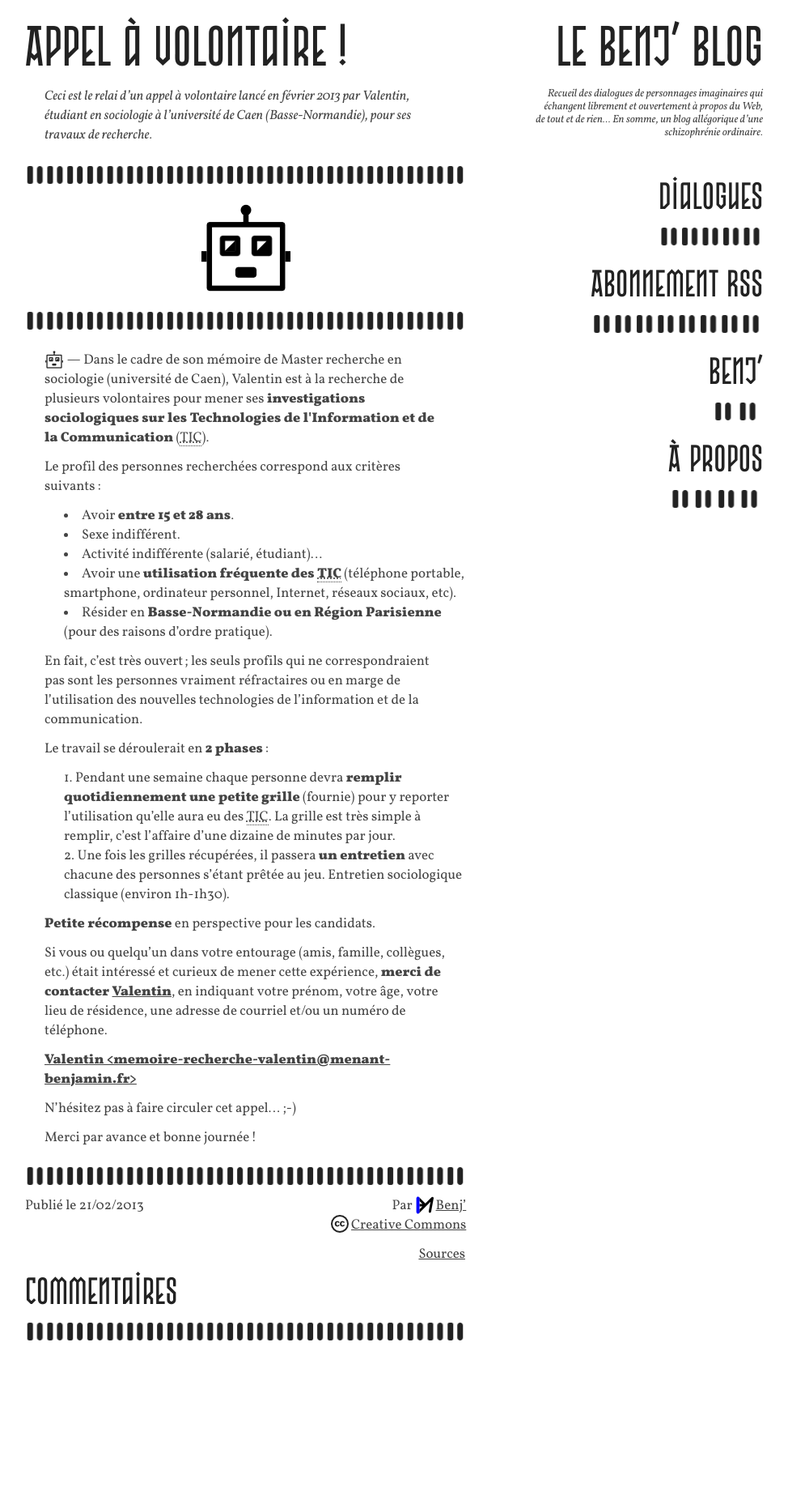
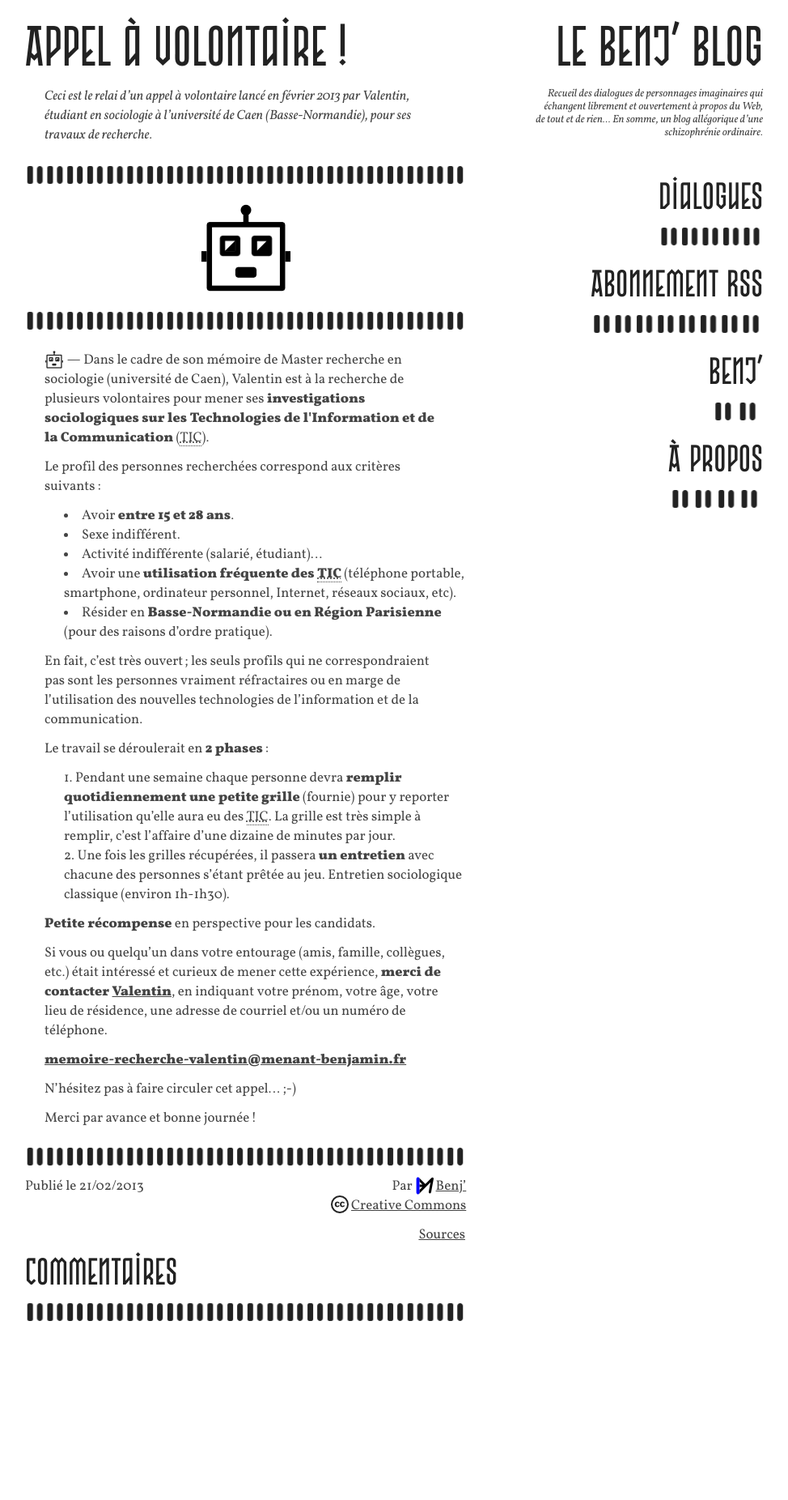
Before and after one commit to bmenant/bmenant.github.com, a Jekyll site: the page built from _posts/2013-02-21-appel-memoire-valentin.html, in a window 1280 px wide. Shown: the whole page at 81% size, without its empty margins (153-1127 px from the left). Built offline with Jekyll 4.4.1, drawn with Linux system fonts in a browser that asks for light colours; after the commit the page ends 1828 px from its top, so only the background shows below that.

Commit message:
ARffff, post update

```diff
--- a/_posts/2013-02-21-appel-memoire-valentin.html
+++ b/_posts/2013-02-21-appel-memoire-valentin.html
@@ -30,7 +30,7 @@
 <p><strong>Petite récompense</strong> en perspective pour les candidats.</p>
 <p>Si vous ou quelqu’un dans votre entourage (amis, famille, collègues, etc.) était intéressé et curieux de mener cette expérience, <strong>merci de contacter <a href="mailto:memoire-recherche-valentin@menant-benjamin.fr">Valentin</a></strong>, en indiquant votre prénom, votre âge, votre lieu de résidence, une adresse de courriel et/ou un numéro de téléphone.</p>
 
-<p><strong><a href="mailto:memoire-recherche-valentin@menant-benjamin.fr">Valentin &lt;memoire-recherche-valentin@menant-benjamin.fr&gt;</a></strong></p>
+<p><strong><a href="mailto:memoire-recherche-valentin@menant-benjamin.fr">memoire-recherche-valentin@menant-benjamin.fr</a></strong></p>
 
 <p>N’hésitez pas à faire circuler cet appel… ;-)</p>
 <p>Merci par avance et bonne journée<span class="typo-ph">!</span></p>
```
